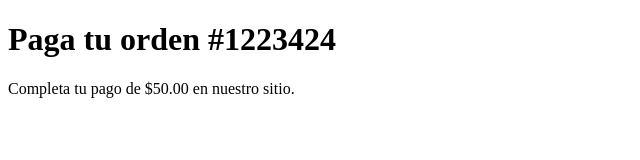
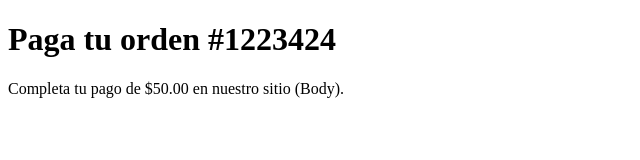
Before and after one commit to antoniozenki/tags, a plain HTML site: page index.html in a window 1280 px wide. Shown: the full height of the page, 0-640 px from the left. Drawn offline with Linux system fonts and the light colour scheme.

Commit message:
Update index.html
ajustes

```diff
--- a/index.html
+++ b/index.html
@@ -4,14 +4,15 @@
     <meta charset="UTF-8">
     <meta name="viewport" content="width=device-width, initial-scale=1.0">
     <meta property="og:title" content="Paga tu orden #1223424" />
-    <meta property="og:description" content="Completa tu pago de $50.00 en nuestro sitio." />
+    <meta property="og:description" content="Completa tu pago de $50.00 en nuestro sitio tags." />
     <meta property="og:image" content="	https://files.readme.io/5619005-small-favicon.png" />
     <meta property="og:url" content="https://www.misitio.com/payment-links?id=1223424" />
     <meta property="og:type" content="website" />
     <title>OrkestaPay: Links de pago</title>
+    <link rel="icon" href="favicon.ico" type="image/x-icon">
 </head>
 <body>
     <h1>Paga tu orden #1223424</h1>
-    <p>Completa tu pago de $50.00 en nuestro sitio.</p>
+    <p>Completa tu pago de $50.00 en nuestro sitio (Body).</p>
 </body>
 </html>
```
